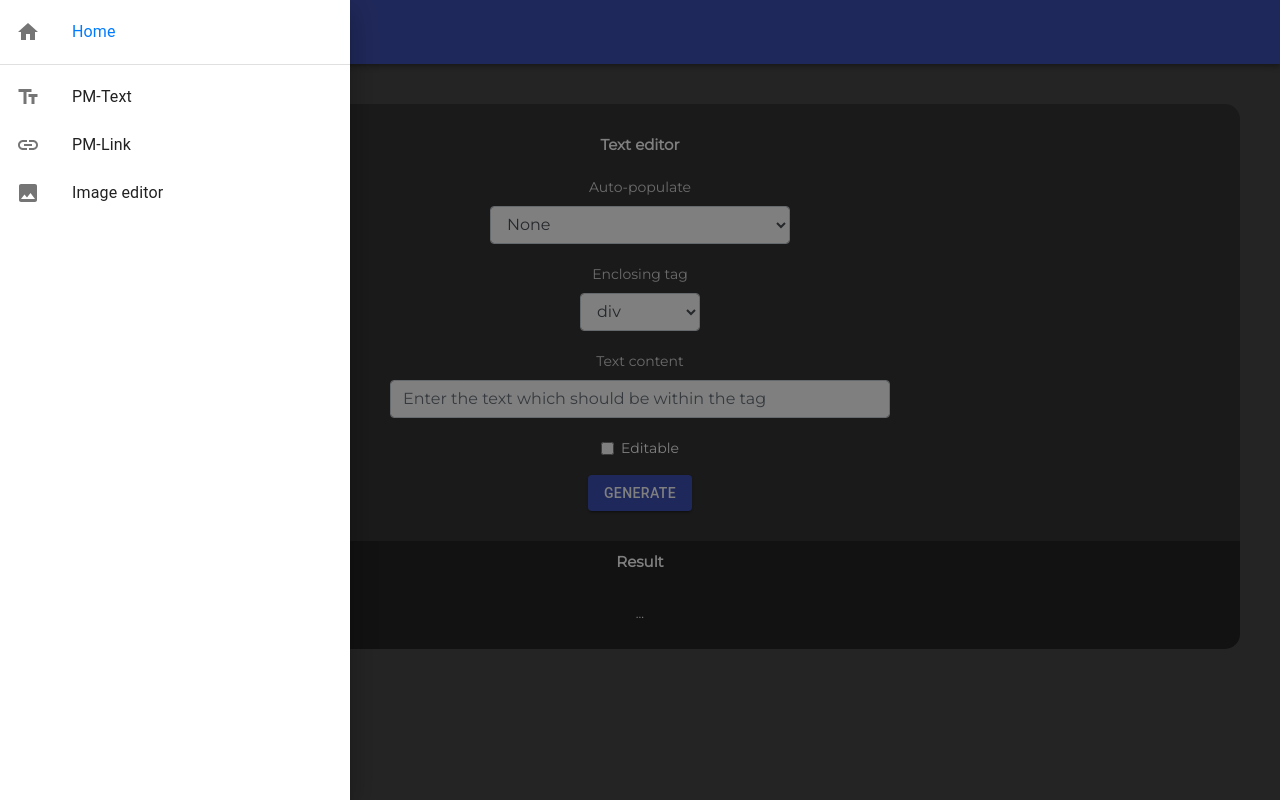
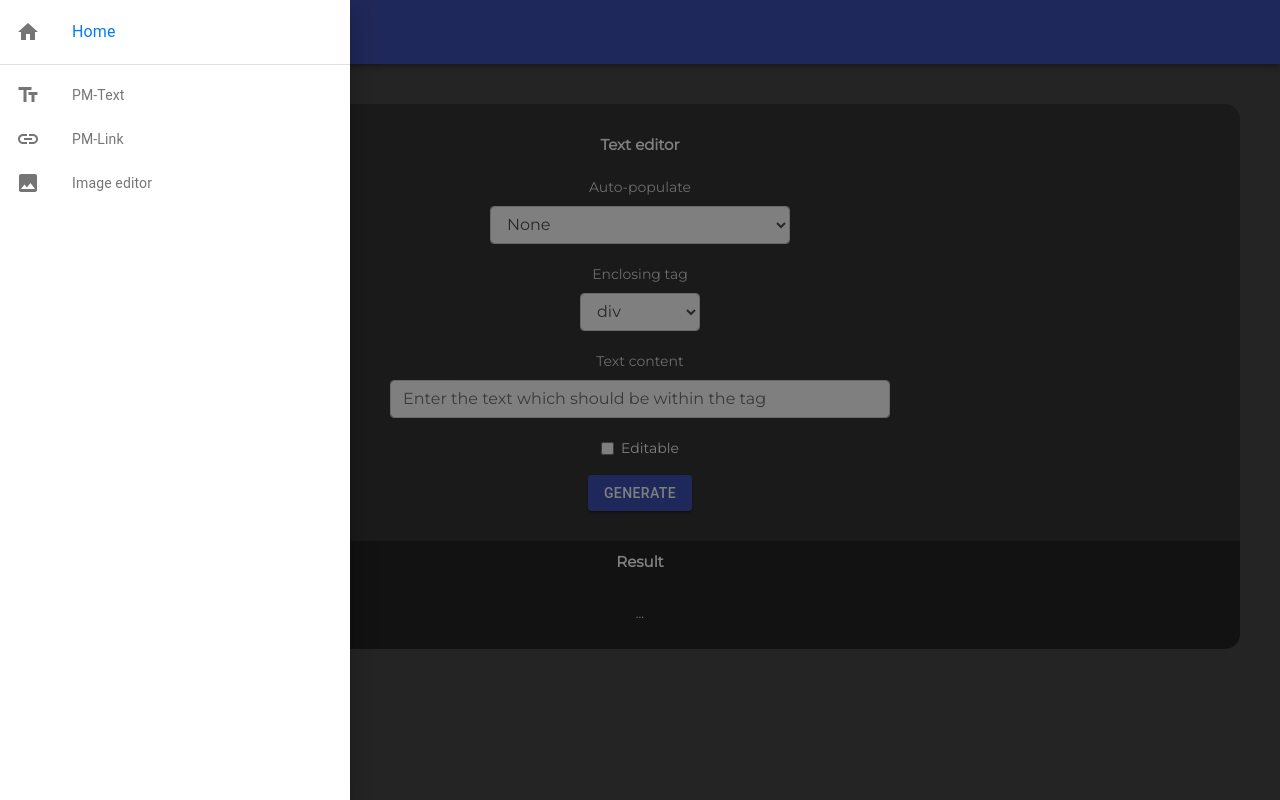
Before and after one commit to Vonathar/pmk, a React (Create React App) app: page /editor in a window 1280 px wide. Both pictures are taken after a click on the button "menu". Built offline with nearby package versions, Linux system fonts and the light colour scheme.

Commit message:
Add features to home screen; add app menu to home

```diff
--- a/src/components/home/home.jsx
+++ b/src/components/home/home.jsx
@@ -1,12 +1,26 @@
 import '../../css/home/home.css'
+import TopMenu from '../common/topMenu'
 import FeaturesMenu from './featuresMenu'
 import React, { Component } from 'react';
 
 export default class Home extends Component {
+
+    state = {
+        isDrawerOpen: false
+    }
+
+    // Open or close the drawer
+    toggleDrawer = (open) => event => {
+        if (event && event.type === 'keydown' && (event.key === 'Tab' || event.key === 'Shift')) {
+            return;
+        }
+        this.setState({ isDrawerOpen: open })
+    }
+
     render() {
         return (
             <div id="home-div">
-                <p>This is the homepage - to be added</p>
+                <TopMenu mainState={this.state} toggleDrawer={this.toggleDrawer} />
                 <FeaturesMenu />
             </div>
         )
--- a/src/components/tagEditor/leftDrawer.jsx
+++ b/src/components/tagEditor/leftDrawer.jsx
@@ -32,19 +32,19 @@ export default class LeftDrawer extends Component {
                         <ListItemIcon>
                             <TextFields />
                         </ListItemIcon>
-                        <ListItemText primary="PM-Text" />
+                        <ListItemText secondary="PM-Text" />
                     </ListItem>
                     <ListItem onClick={() => this.props.updateDropdownSelection("link")} button key="PM-Link">
                         <ListItemIcon>
                             <LinkIcon />
                         </ListItemIcon>
-                        <ListItemText primary="PM-Link" />
+                        <ListItemText secondary="PM-Link" />
                     </ListItem>
                     <ListItem onClick={() => this.props.updateDropdownSelection("image")} button key="Image editor">
                         <ListItemIcon>
                             <ImageIcon />
                         </ListItemIcon>
-                        <ListItemText primary="Image editor" />
+                        <ListItemText secondary="Image editor" />
                     </ListItem>
                 </List>
 
--- a/src/css/home/featuresMenu.css
+++ b/src/css/home/featuresMenu.css
@@ -2,7 +2,7 @@
     margin: 150px auto 0 auto;
     padding: 50px 0;
     border-radius: 10px;
-    width: 1600px;
+    width: 1200px;
     display: flex;
     text-align: center;
     background-color: #303030;
```
